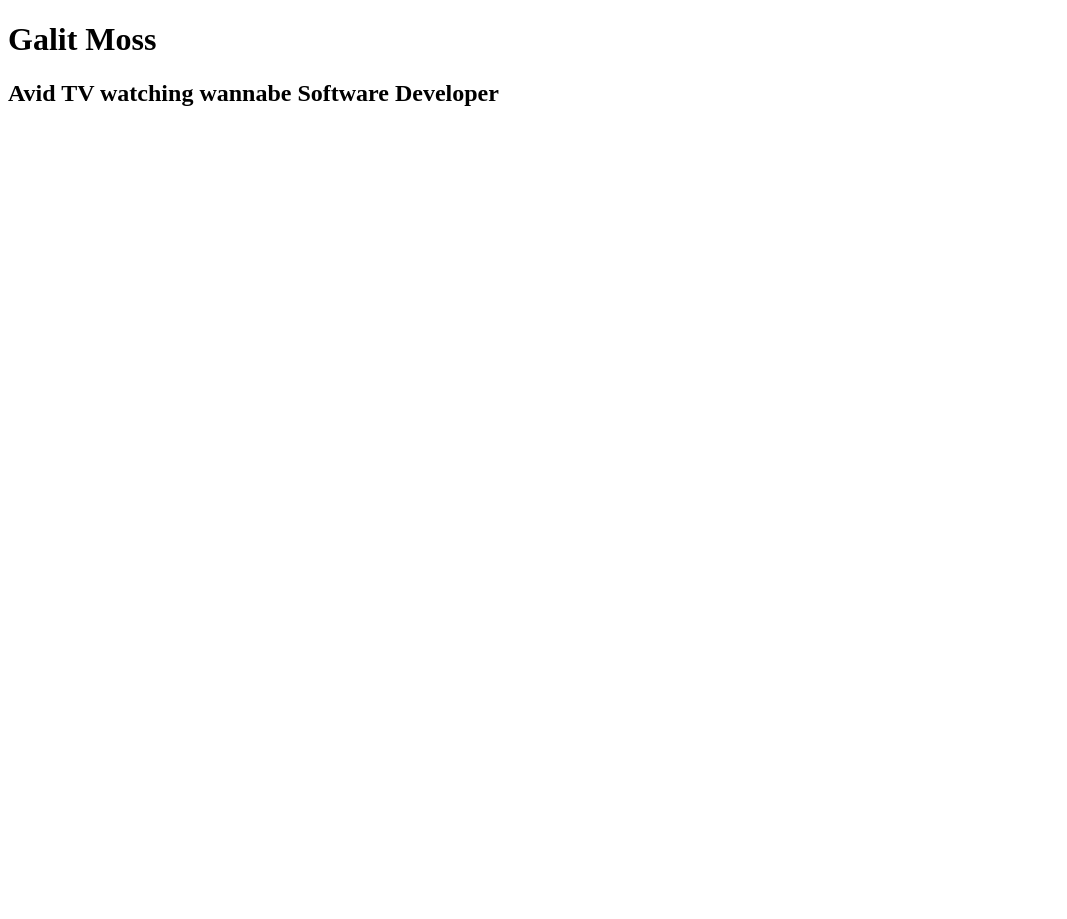
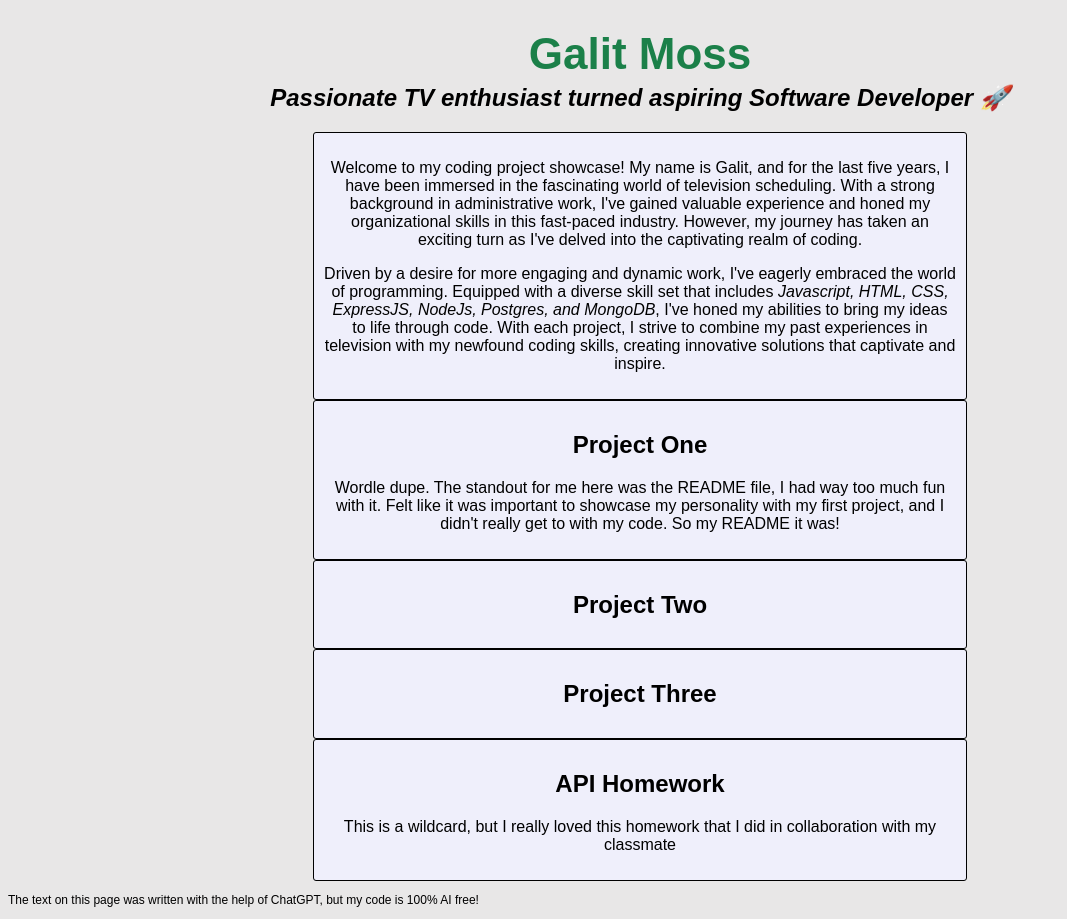
Before and after one commit to gal333t/portfolio-website, a plain HTML site: page index.html in a window 1280 px wide. Shown: the whole page, without its empty margins (0-1067 px from the left). Before the commit the page ends 800 px from the top, so only its background shows below. Drawn offline with Linux system fonts and the light colour scheme.

Commit message:
first run at my website

```diff
--- a/index.html
+++ b/index.html
@@ -10,10 +10,42 @@
 </head>
 
 <body>
+    <header>
+        <h1 class="name">Galit Moss</h1>
+        <h2 class="subheading">Passionate TV enthusiast turned aspiring Software Developer 🚀</h2>
+    </header>
     <div class="container">
-        <h1>Galit Moss</h1>
-        <h2>Avid TV watching wannabe Software Developer</h2>
+        <p>Welcome to my coding project showcase! My name is Galit, and for the last five years, I have been immersed in
+            the fascinating world of television scheduling. With a strong background in administrative work,
+            I've gained valuable experience and honed my organizational skills in this fast-paced industry. However, my
+            journey has taken an exciting turn as I've delved into the captivating realm of coding.</p>
+        <p>Driven by a desire for more engaging and dynamic work, I've eagerly embraced the world of programming.
+            Equipped with a diverse skill set that includes <em>Javascript, HTML, CSS, ExpressJS, NodeJs, Postgres, and
+                MongoDB</em>, I've honed my abilities to bring my ideas to life through code. With each project, I
+            strive to
+            combine my past experiences in television with my newfound coding skills, creating innovative solutions that
+            captivate and inspire.
+        </p>
     </div>
+    <div class="project-container">
+        <h2>Project One</h2>
+        <p>Wordle dupe. The standout for me here was the README file, I had way too much fun with it. Felt like it was
+            important to showcase my personality with my first project, and I didn't really get to with my code. So my
+            README it was!</p>
+    </div>
+    <div class="project-container">
+        <h2>Project Two</h2>
+    </div>
+    <div class="project-container">
+        <h2>Project Three</h2>
+    </div>
+    <div class="project-container">
+        <h2>API Homework</h2>
+        <p>This is a wildcard, but I really loved this homework that I did in collaboration with my classmate</p>
+    </div>
+    <footer>
+        <p class="footer">The text on this page was written with the help of ChatGPT, but my code is 100% AI free!</p>
+    </footer>
 </body>
 
 </html>
--- a/style.css
+++ b/style.css
@@ -0,0 +1,48 @@
+* {
+  font-family: "Prompt", sans-serif;
+}
+
+body {
+  background-color: rgb(232, 231, 231);
+}
+
+header {
+  text-align: center;
+}
+
+.name {
+  font-size: 44px;
+  color: rgb(27, 128, 73);
+}
+
+.subheading {
+  font-style: italic;
+  margin-top: -25px;
+}
+
+.container {
+  text-align: center;
+  border: 1px black solid;
+  border-radius: 3px;
+  padding: 10px;
+  margin: auto;
+  width: 50%;
+  background-color: rgb(239, 239, 251);
+}
+
+.project-container {
+  text-align: center;
+  border: 1px black solid;
+  border-radius: 3px;
+  padding: 10px;
+  margin: auto;
+  width: 50%;
+  background-color: rgb(239, 239, 251);
+}
+
+em {
+  font-weight: 500;
+}
+.footer {
+  font-size: 12px;
+}
```
